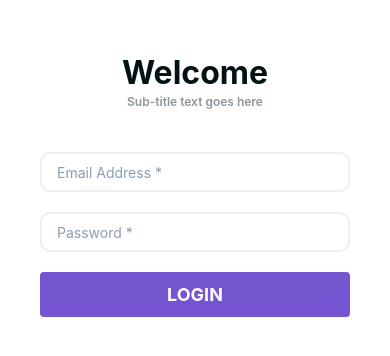
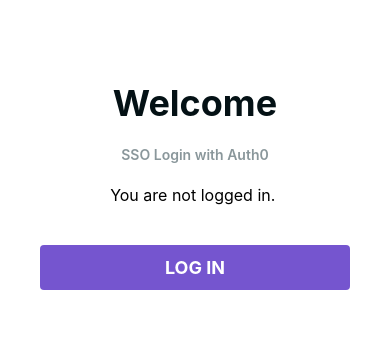
Before and after one commit to v1pu2/RnSwapiApp, a React Native app: screen /Login in a window 390 px wide. Shown: the part 232-588 px from the top of the page. Built offline with nearby package versions, Linux system fonts and the light colour scheme; what react-native-auth0 would draw is missing.

Commit message:
set security with auth0

```diff
--- a/auth0-configuration.js
+++ b/auth0-configuration.js
@@ -1,4 +1,4 @@
 module.exports = {
-    clientId: "9hJ8AYzXDQrI6L9RXPkzHWYwDPzz5HAP",
-    domain: "preprod-dsinstruments.eu.auth0.com"
+    clientId: "4Fvo78uqRIk9D58PX7KWORDkCeoaJrye",
+    domain: "vipu.us.auth0.com"
   };
--- a/src/screens/LoginScreen.js
+++ b/src/screens/LoginScreen.js
@@ -1,17 +1,10 @@
-import React, {useState, useRef} from 'react';
+import React, {useState} from 'react';
 
-import {
-  StyleSheet,
-  Dimensions,
-  Text,
-  KeyboardAvoidingView,
-  View,
-  TextInput,
-  Alert,
-} from 'react-native';
+import {StyleSheet, Dimensions, Text, View, Alert} from 'react-native';
 import Button from '../components/Button';
 import c_styles from '../theme/CommonStyles';
 import Auth0 from 'react-native-auth0';
+import Colors from '../theme/Colors';
 
 var credentials = require('../../auth0-configuration');
 const auth0 = new Auth0(credentials);
@@ -19,22 +12,7 @@ const auth0 = new Auth0(credentials);
 const deviceWidth = Dimensions.get('window').width;
 const LoginScreen = props => {
   const [accessToken, setAccessToken] = useState(null);
-  const [userEmail, setUserEmail] = useState('');
-  const [userPassword, setUserPassword] = useState('');
-  const passRef = useRef();
 
-  const validateEmail = () => {
-    const reg = /^\w+([\.-]?\w+)*@\w+([\.-]?\w+)*(\.\w{2,3})+$/;
-    if (reg.test(userEmail) !== true) {
-      Alert.alert('Email should be valid');
-      return false;
-    } else if (userEmail.toLowerCase() !== props.user?.email.toLowerCase()) {
-      Alert.alert('User is not registered');
-      return false;
-    } else {
-      return true;
-    }
-  };
   const callWebAuth = () => {
     auth0.webAuth
       .authorize({
@@ -43,50 +21,42 @@ const LoginScreen = props => {
       .then(credentials => {
         Alert.alert('AccessToken: ' + credentials.accessToken);
         setAccessToken(credentials.accessToken);
+        props.navigation.navigate('Home');
       })
       .catch(error => console.log('erroe login', error));
   };
+  const onLogout = () => {
+    auth0.webAuth
+      .clearSession({})
+      .then(success => {
+        Alert.alert('Logged out!');
+        setAccessToken(null);
+      })
+      .catch(error => {
+        console.log('Log out cancelled');
+      });
+  };
   const validateLogin = () => {
-
-    // userEmail && userEmail !== '' && validateEmail() &&
     callWebAuth();
-       props.navigation.navigate('Home');
   };
 
+  let loggedIn = accessToken !== null;
   return (
-    <KeyboardAvoidingView style={c_styles.container}>
+    <View style={c_styles.container}>
       <View style={styles.topView}>
         <Text style={styles.txtTitle}>Welcome</Text>
-        <Text style={c_styles.txtSubTitle}>Sub-title text goes here</Text>
+        <Text style={c_styles.txtSubTitle}>SSO Login with Auth0</Text>
+        <Text style={styles.txtLoginStatus}>
+          You are{loggedIn ? ' ' : ' not '}logged in.{' '}
+        </Text>
       </View>
       <View style={styles.SectionStyle}>
-        <TextInput
-          style={c_styles.inputStyle}
-          value={userEmail}
-          placeholder="Email Address *"
-          keyboardType="email-address"
-          returnKeyType="next"
-          onSubmitEditing={() => {
-            passRef.current.focus();
-          }}
-          onChangeText={item => setUserEmail(item)}
-          placeholderTextColor="#8b9cb5"
-          underlineColorAndroid="#f000"
+        <Button
+          text={loggedIn ? 'Log Out' : 'Log In'}
+          onPress={loggedIn ? onLogout : validateLogin}
         />
-
-        <TextInput
-          ref={passRef}
-          style={c_styles.inputStyle}
-          value={userPassword}
-          onChangeText={item => setUserPassword(item)}
-          placeholder="Password *"
-          placeholderTextColor="#8b9cb5"
-          secureTextEntry={true}
-        />
-
-        <Button text="Login" onPress={validateLogin} />
       </View>
-    </KeyboardAvoidingView>
+    </View>
   );
 };
 
@@ -105,7 +75,7 @@ const styles = StyleSheet.create({
   topView: {width: deviceWidth, alignItems: 'center'},
   txtTitle: {
     fontWeight: 'bold',
-    fontSize: 32,
+    fontSize: 36,
     color: '#041115',
   },
   SectionStyle: {
@@ -116,6 +86,11 @@ const styles = StyleSheet.create({
     marginRight: 35,
     margin: 10,
   },
+  txtLoginStatus: {
+    fontSize: 16,
+    color: Colors.color0,
+    lineHeight: 20,
+  },
 });
 
 export default LoginScreen;
--- a/src/theme/CommonStyles.js
+++ b/src/theme/CommonStyles.js
@@ -12,9 +12,10 @@ const c_styles = StyleSheet.create({
 
   txtSubTitle: {
     fontWeight: '600',
-    fontSize: 12,
+    fontSize: 14,
     lineHeight: 20,
     color: '#8a979b',
+    marginVertical:20
   },
   containerStyle: {
     borderBottomColor: '#efefef',
```
Also changed, not shown: 3 other files (tests, documents, lock files or other folders).
